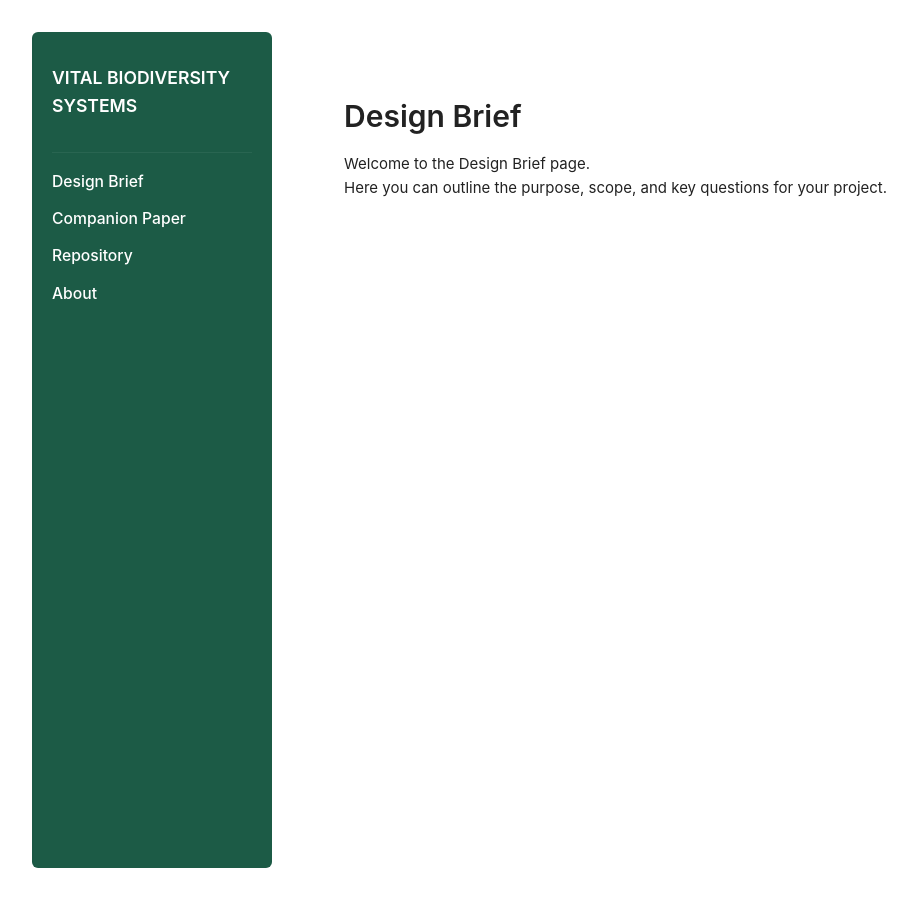
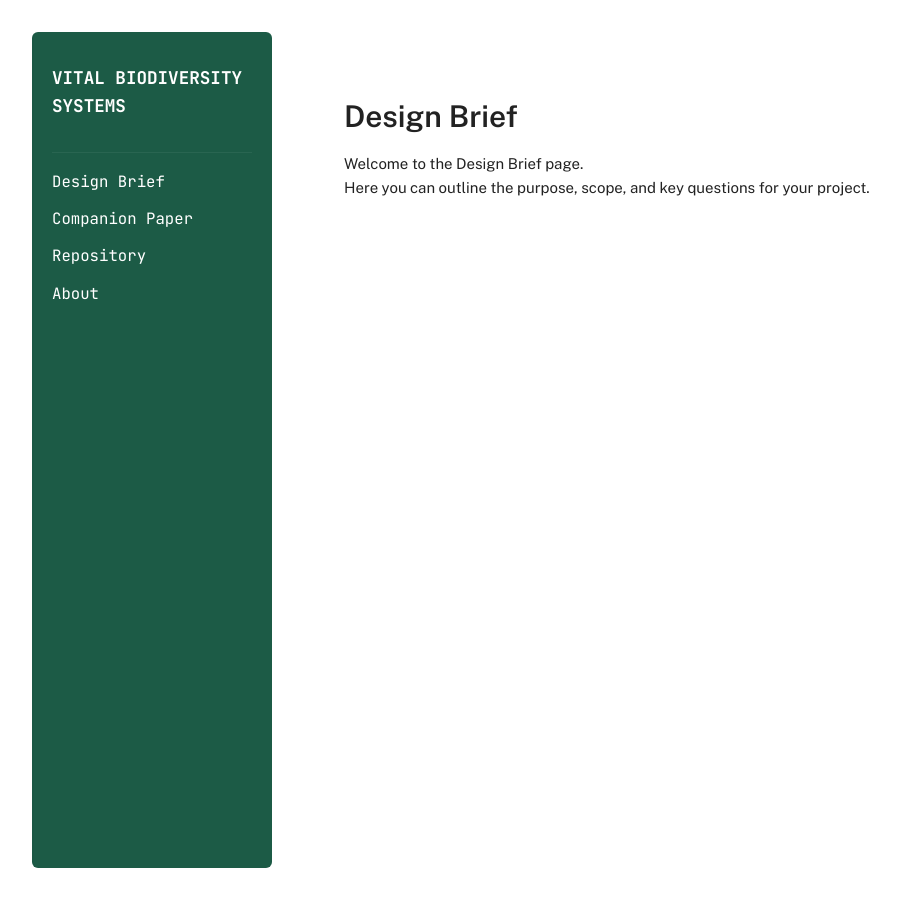
Before and after one commit to vitalbiodiversity/vitalbiodiversity.github.io, a Jekyll site: the page built from index.md, in a window 1280 px wide and 900 px high. Shown: the whole window, without its empty margins (58-975 px from the left). Built offline with Jekyll 4.4.1, drawn with Linux system fonts in a browser that asks for light colours.

Commit message:
Update style.css

```diff
--- a/assets/css/style.css
+++ b/assets/css/style.css
@@ -1,10 +1,9 @@
 :root{
-  /* tweak these to change the whole page */
-  --site-max-width: 1100px;    /* max width of the centered block */
-  --sidebar-width: 240px;      /* width of left nav column */
-  --content-max-width: 680px;  /* readable measure for the content column */
-  --base-font-size: 15px;      /* smaller base font (Minimal-like) */
-  --sidebar-bg: #1C5B46;       /* left panel background */
+  --site-max-width: 1100px;
+  --sidebar-width: 240px;
+  --content-max-width: 680px;
+  --base-font-size: 15px;
+  --sidebar-bg: #1C5B46;
   --accent: #2d7a7b;
 }
 
@@ -13,7 +12,7 @@
 html,body { height:100%; }
 body {
   margin: 0;
-  font-family: -apple-system, BlinkMacSystemFont, "Segoe UI", Roboto, Helvetica, Arial, sans-serif;
+  font-family: 'Public Sans', -apple-system, BlinkMacSystemFont, "Segoe UI", Roboto, Helvetica, Arial, sans-serif;
   font-size: var(--base-font-size);
   line-height: 1.6;
   color: #222;
@@ -24,7 +23,7 @@ body {
 .page-outer {
   display: flex;
   justify-content: center;
-  padding: 2rem; /* breathing room on very large monitors */
+  padding: 2rem;
 }
 
 /* Centered site block that contains both columns */
@@ -34,11 +33,11 @@ body {
   max-width: var(--site-max-width);
   min-height: calc(100vh - 0px);
   background: transparent;
-  gap: 2rem;            /* space between sidebar and content */
+  gap: 2rem;
   align-items: stretch;
 }
 
-/* ----- Sidebar column ----- */
+/* Sidebar */
 .sidebar{
   width: var(--sidebar-width);
   flex: 0 0 var(--sidebar-width);
@@ -49,12 +48,12 @@ body {
   flex-direction: column;
   gap: 1rem;
   position: sticky;
-  top: 2rem;    /* keeps it slightly inset from top when sticky */
-  height: calc(100vh - 4rem); /* accounted for padding top/bottom from .page-outer */
+  top: 2rem;
+  height: calc(100vh - 4rem);
   border-radius: 6px;
+  font-family: 'JetBrains Mono', monospace;
 }
 
-/* logo + title */
 .sidebar .logo{
   max-width: 100%;
   height: auto;
@@ -91,36 +90,36 @@ body {
 }
 .sidebar-nav a:hover { color: #d1f0f0; text-decoration: underline; }
 
-/* ----- Main content column (independent scroll) ----- */
+/* Main content */
 .main-content{
   flex: 1 1 auto;
   max-width: var(--content-max-width);
   padding: 2.5rem;
   margin: 0;
   background: #fff;
-  /* Create independent scrolling when content height exceeds viewport */
-  height: calc(100vh - 4rem); /* matches sidebar height */
   overflow-y: auto;
+  height: calc(100vh - 4rem);
   border-radius: 6px;
-  box-shadow: 0 0 0 rgba(0,0,0,0); /* placeholder if you want */
 }
 
-/* content typography */
+/* Typography */
 .main-content h1, .main-content h2, .main-content h3 {
   margin-top: 1.25rem;
   margin-bottom: 0.6rem;
   font-weight: 600;
+  font-family: 'Public Sans', sans-serif;
 }
 .main-content p { margin: 0.75rem 0; }
 .main-content a { color: var(--accent); text-decoration: underline; }
+code, pre { font-family: 'JetBrains Mono', monospace; }
 
-/* subtle divider between columns on large screens (optional) */
+/* subtle divider between columns on large screens */
 @media (min-width: 900px){
   .site-wrapper { align-items: flex-start; }
-  .sidebar { box-shadow: 2px 0 0 rgba(0,0,0,0.03) inset; } /* thin internal divider */
+  .sidebar { box-shadow: 2px 0 0 rgba(0,0,0,0.03) inset; }
 }
 
-/* ----- Mobile: stack columns and remove independent scroll ----- */
+/* Mobile stacking */
 @media (max-width: 768px) {
   :root { --site-max-width: 100%; }
   .page-outer { padding: 1rem; }
```
